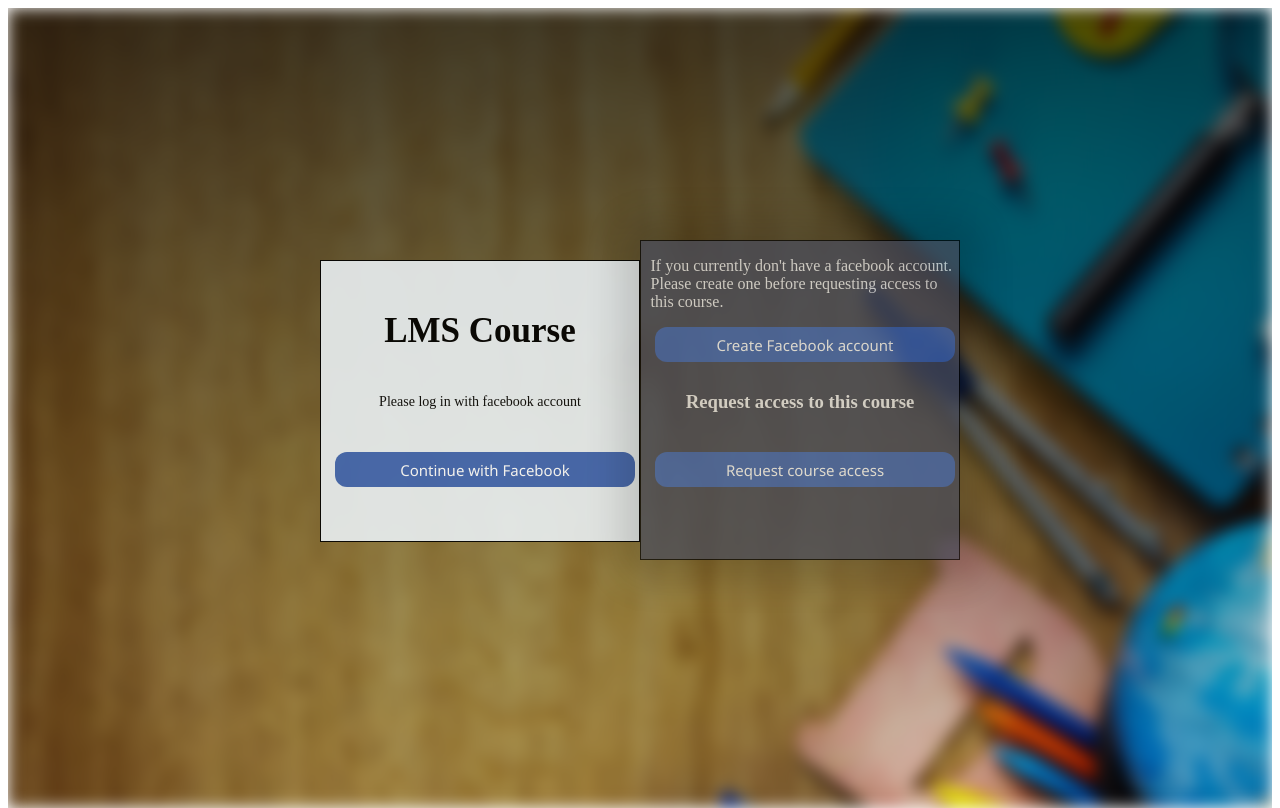
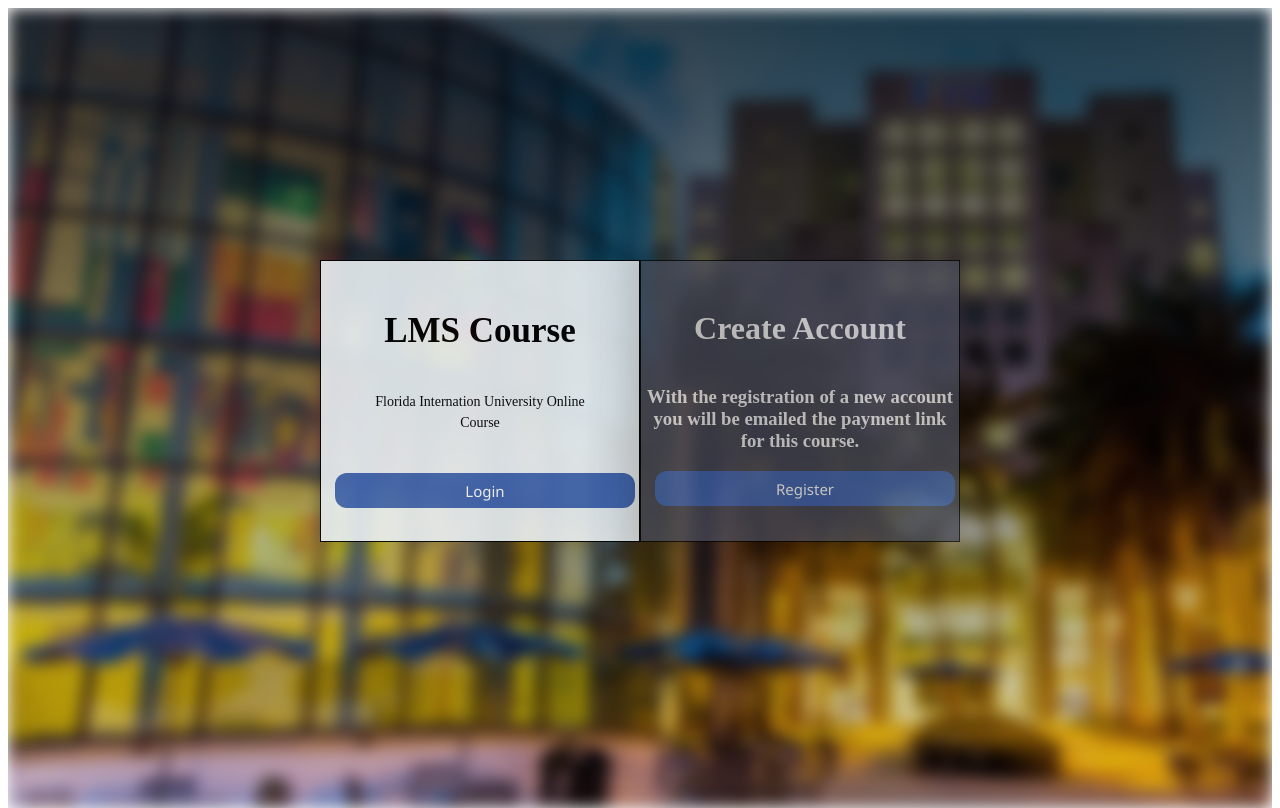
Before and after one commit to SergCodes/LMS-content-page, a website: page index.html in a window 1280 px wide. Drawn offline with Linux system fonts and the light colour scheme; a web font is replaced by a local one.

Commit message:
index and css only needed

```diff
--- a/index.html
+++ b/index.html
@@ -10,6 +10,7 @@
 
 <body>
 
+
     <div class="bg-image"></div>
 
     <div class="page">
@@ -17,16 +18,15 @@
 
           <div class="left">
             <div class="login">LMS Course</div>
-            <div class="eula">Please log in with facebook account</div>
-            <input class = "facebook-input" type="button" onclick="logIn()" value="Continue with Facebook">
+            <div class="eula">Florida Internation University Online Course</div>
+            <input class = "facebook-input" type="button" onclick="logIn()" value="Login">
           </div>
 
 
           <div class="right">
-            <p class="right-p">If you currently don't have a facebook account. Please create one before requesting access to this course.</p>
-            <input class = "facebook-input" type="button" onclick="makeAccount()" value="Create Facebook account">
-            <h3 class="right-h3">Request access to this course</h3>
-            <input  href= "mailto:sergilu.94@gmail.com" class = "facebook-input" type="button" onclick="request()" value="Request course access">
+            <h1 class="right-h3">Create Account</h1>
+            <h3>With the registration of a new account you will be emailed the payment link for this course.</h3>
+            <input  class = "facebook-input" type="button" action="emailPractice.php" value="Register" name="btnRequest">
 
           </div>
         </div>
--- a/package.json
+++ b/package.json
@@ -17,6 +17,7 @@
     "express": "^4.16.4",
     "express-handlebars": "^3.0.0",
     "nodemailer": "^2.7.2",
+    "sendgrid": "^5.2.3",
     "uniq": "^1.0.1"
   }
 }
--- a/style.css
+++ b/style.css
@@ -18,7 +18,7 @@
 
   .bg-image {
     /* The image used */
-    background-image: linear-gradient(rgba(0, 0, 0, 0.7),rgba(0, 0, 0, 0.1)), url(imgs/theBackground.jpg);
+    background-image: linear-gradient(rgba(0, 0, 0, 0.7),rgba(0, 0, 0, 0.1)), url(imgs/fiu.jpg);
 
     /* Add the blur effect */
     filter: blur(8px);
@@ -96,10 +96,14 @@
   line-height: 1.5;
   margin: 40px;
 }
+
 .right {
+  padding-top: 20px;
+  color: #F1F1F2;
   background: #474A59;
+  height: calc(100% - 60px);
+  top: 20px;
   box-shadow: 0px 0px 40px 16px rgba(0,0,0,0.22);
-  color: #F1F1F2;
   position: relative;
   width: 50%;
   border: 1px solid black;
```
Also changed, not shown: imgs/fiu.jpg (added), 1 other file.
